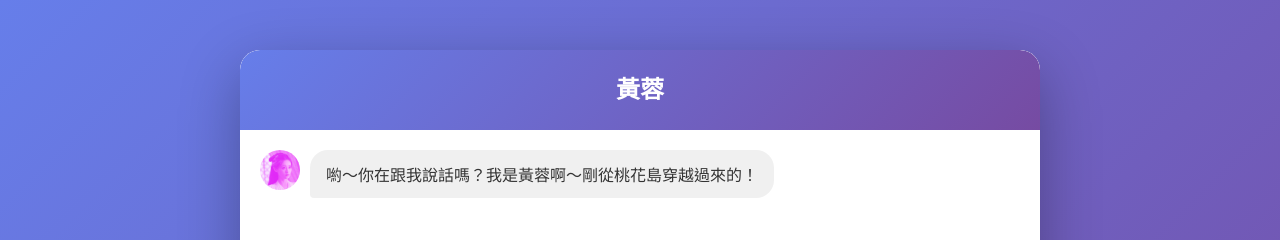
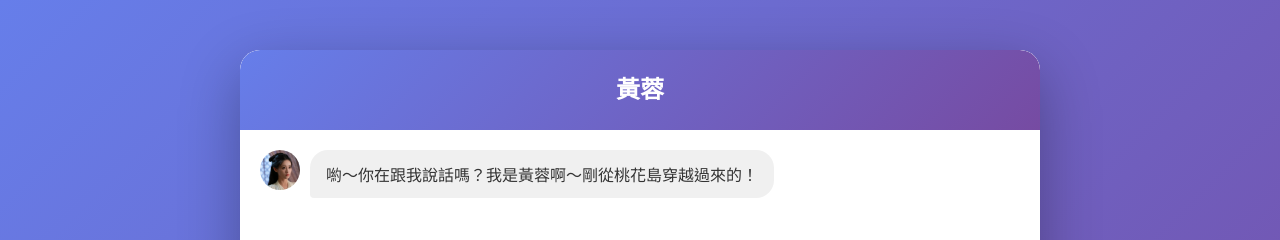
Before and after one commit to waitinchen/Lingya-Voice-Agent, a website: page public/index.html in a window 1280 px wide. Shown: the top 240 px of the page. Drawn offline with Linux system fonts and the light colour scheme.

Commit message:
fix: 修復黃蓉頭像顯示為粉色的問題
問題：
- background-blend-mode: overlay 導致圖片與粉色背景混合
- background-color: #f093fb 造成顏色覆蓋

解決方案：
- 移除 background-blend-mode: overlay
- 將備用背景色改為淺灰色 (#f0f0f0)
- 圖片現在會以原始彩色顯示

```diff
--- a/public/index.html
+++ b/public/index.html
@@ -228,8 +228,8 @@
             color: transparent; /* 隱藏 emoji 文字 */
             overflow: hidden;
             /* 如果圖片不存在，顯示默認背景 */
-            background-color: #f093fb;
-            background-blend-mode: overlay;
+            background-color: #f0f0f0; /* 改為淺灰色，僅作為備用背景 */
+            /* 移除 background-blend-mode，讓圖片保持原始色彩 */
         }
 
         /* 圖片加載失敗時的備用樣式 */
```
